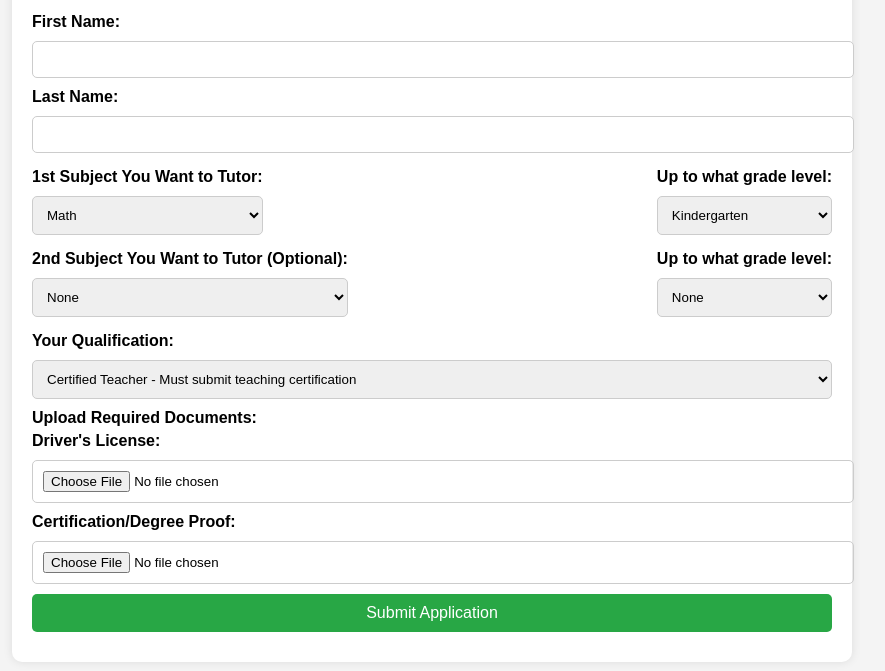
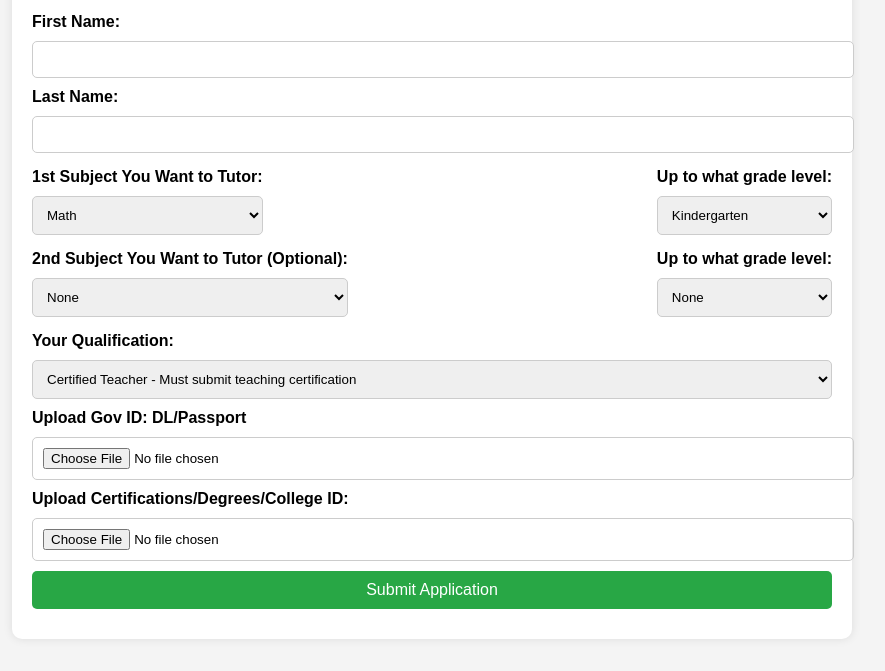
Before and after one commit to BrianKWelch/Tutora, a plain HTML site: page tutor-dashboard.html in a window 1280 px wide. Shown: the part 141-812 px from the top of the page, without its empty margins (208-1093 px from the left). Drawn offline with Linux system fonts and the light colour scheme.

Commit message:
Update tutor-dashboard.html

```diff
--- a/tutor-dashboard.html
+++ b/tutor-dashboard.html
@@ -88,11 +88,10 @@
                 <option value="highschool">High School Graduate - Must pass qualification exam</option>
             </select>
 
-            <label>Upload Required Documents:</label>
-            <label for="uploadDL">Driver's License:</label>
+            <label>Upload Gov ID: DL/Passport</label>
             <input type="file" id="uploadDL" accept="image/*,.pdf" required>
 
-            <label for="uploadCert">Certification/Degree Proof:</label>
+            <label>Upload Certifications/Degrees/College ID:</label>
             <input type="file" id="uploadCert" accept="image/*,.pdf" required>
 
             <button type="submit">Submit Application</button>
```
